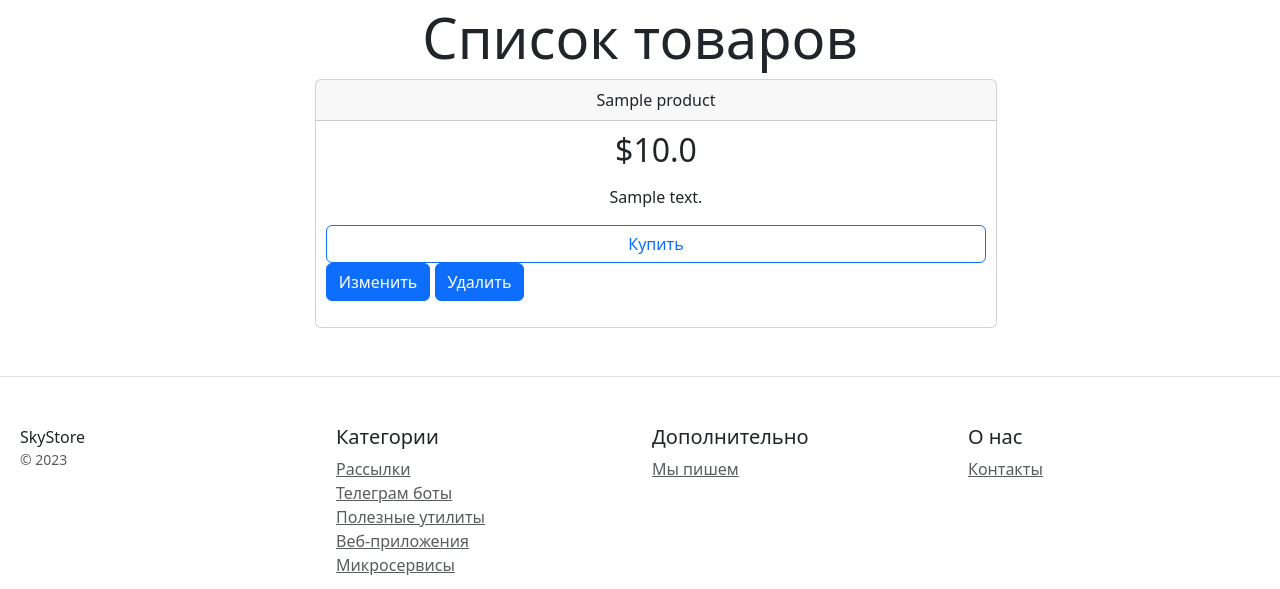
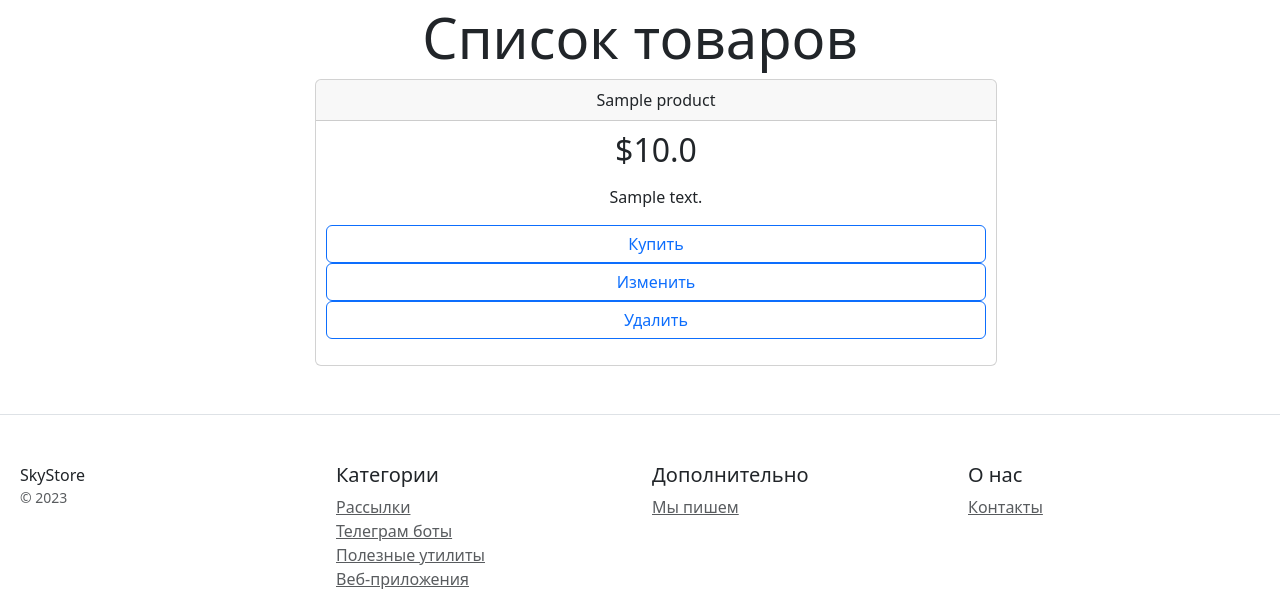
Before and after one commit to Apovikalov/ProjectDjango, a Django app: page /catalog/home/ in a window 1280 px wide. Shown: the part 725-1314 px from the top of the page. Run offline with Django 5.2, Linux system fonts and the light colour scheme; tables that the repository leaves empty hold one stand-in row (values such as "Sample post"); parts of the project's set-up code (start-up, migrations or seed data) failed here and were passed over; some libraries are stand-ins or nearby versions.

Commit message:
26.1. Формы

```diff
--- a/myproject/catalog/templates/catalog/home.html
+++ b/myproject/catalog/templates/catalog/home.html
@@ -48,8 +48,8 @@
                               </div>
                               <div class="mb-3">
                                   <button type="submit" class="btn btn-outline-primary w-100">Купить</button>
-                                  <a href="/catalog/product_edit/{{product.id}}/" class="btn btn-primary">Изменить</a>
-                                  <a href="/catalog/product_delete/{{product.id}}/" class="btn btn-primary">Удалить</a>
+                                  <a href="/catalog/product_edit/{{product.id}}/" class="btn btn-outline-primary w-100">Изменить</a>
+                                  <a href="/catalog/product_delete/{{product.id}}/" class="btn btn-outline-primary w-100">Удалить</a>
                               </div>
                           </form>
                         </div>
```
